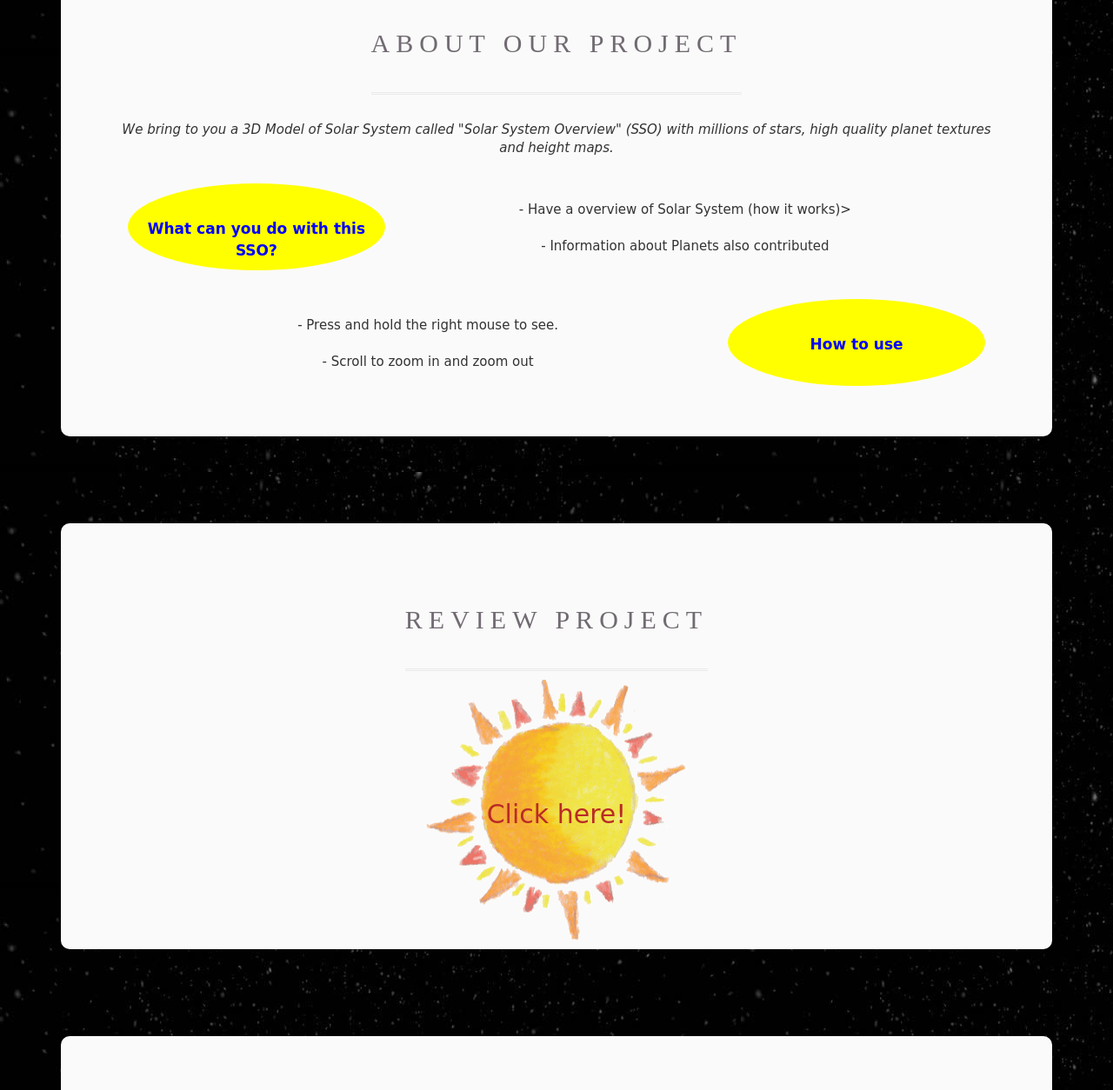
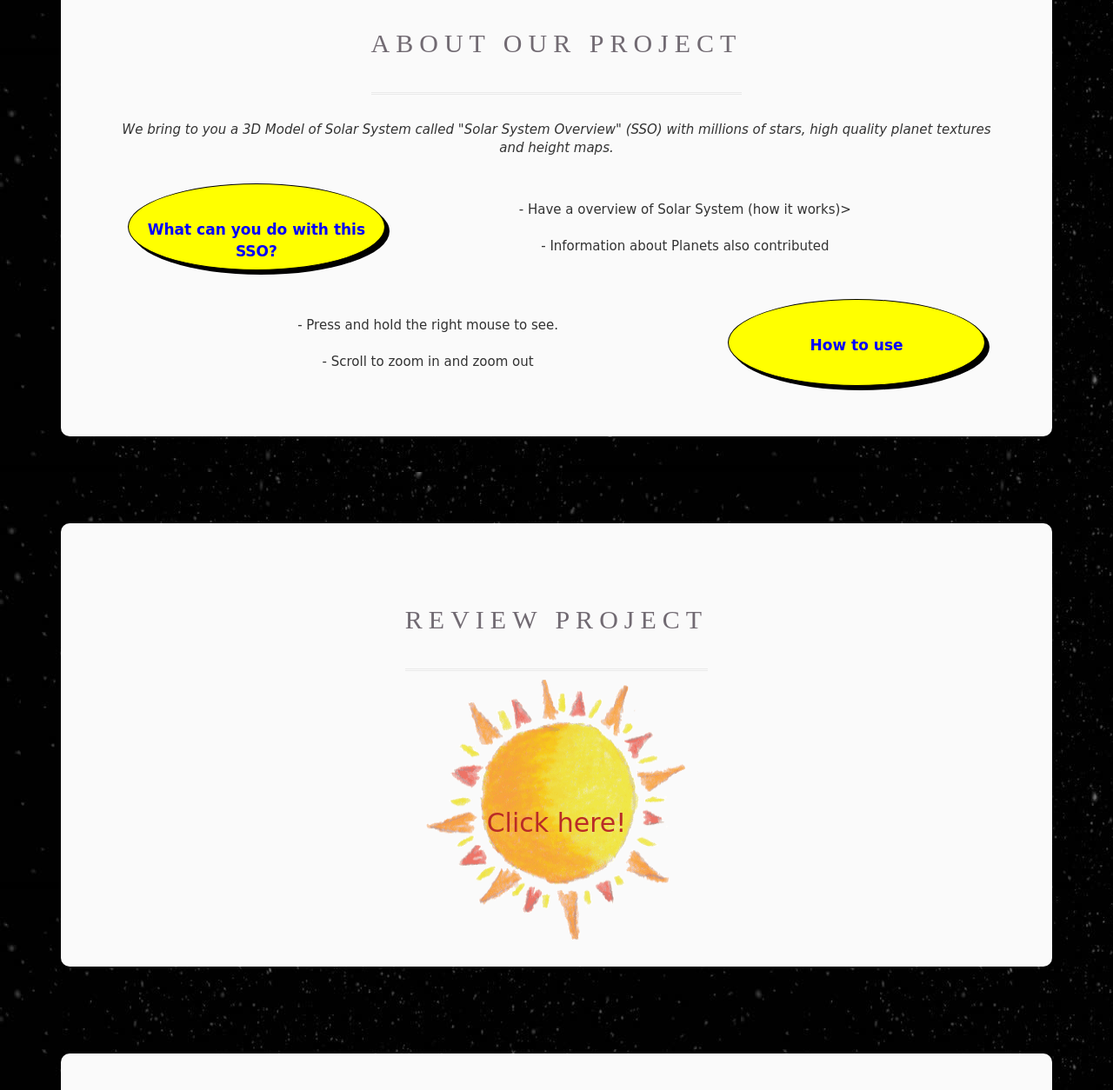
Before and after one commit to phuongtrangvn/SolarSystemH2T-, a website: page Project1/index.html in a window 1280 px wide. Shown: the part 3297-4551 px from the top of the page at 87% size. Drawn offline with Linux system fonts and the light colour scheme.

Commit message:
submit turn 1

```diff
--- a/Project1/css/style.css
+++ b/Project1/css/style.css
@@ -169,6 +169,8 @@ input,textarea{
   font-size: 17px;
   color: blue;
   font-weight: bold;
+  border: 1px solid black;
+  box-shadow: 5px 5px 0 0 black;
 }
 
 .can_you_do_list{
@@ -186,11 +188,13 @@ input,textarea{
   font-size: 17px;
   color: blue;
   font-weight: bold;
+  border: 1px solid black;
+  box-shadow: 5px 5px 0 0 black;
 }
 
 .link_project{
   position: relative;
-  padding-bottom: 10px;
+  padding-bottom: 30px;
 }
 
 .link_project_note{
```
